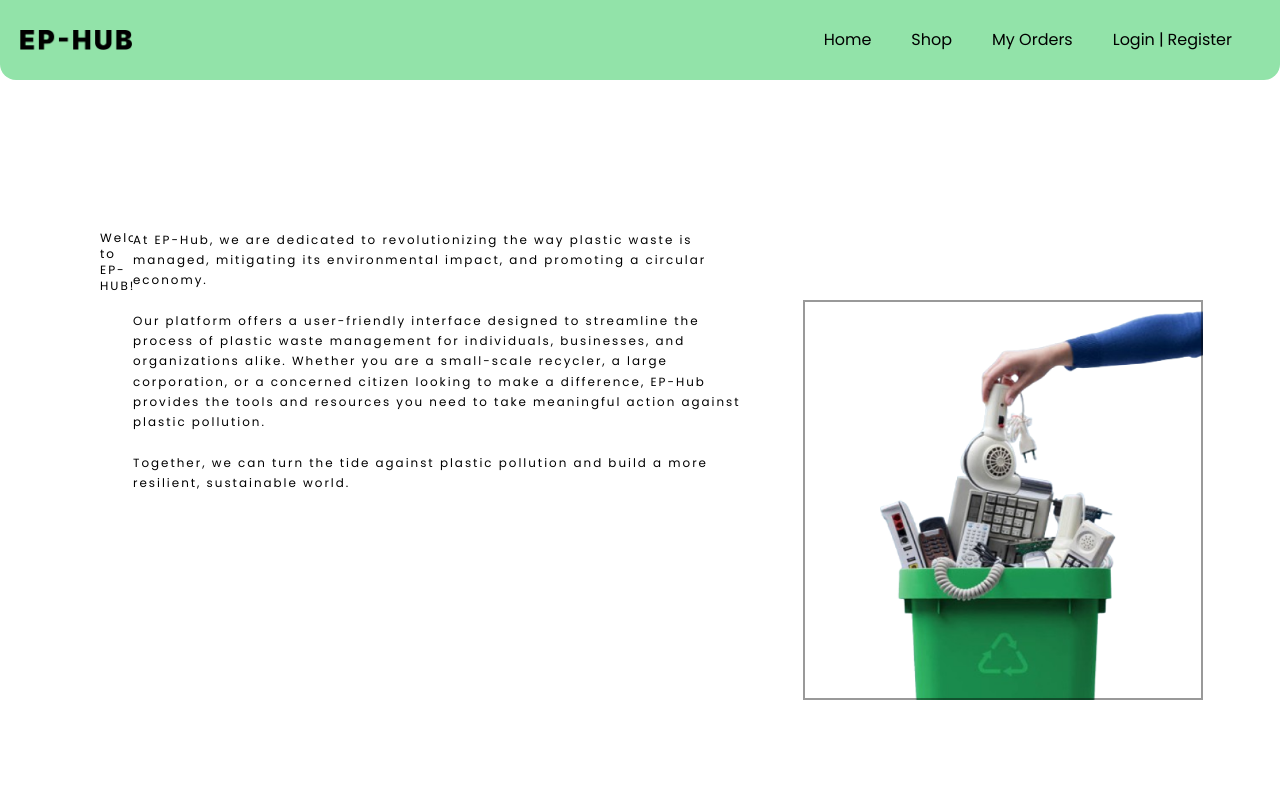
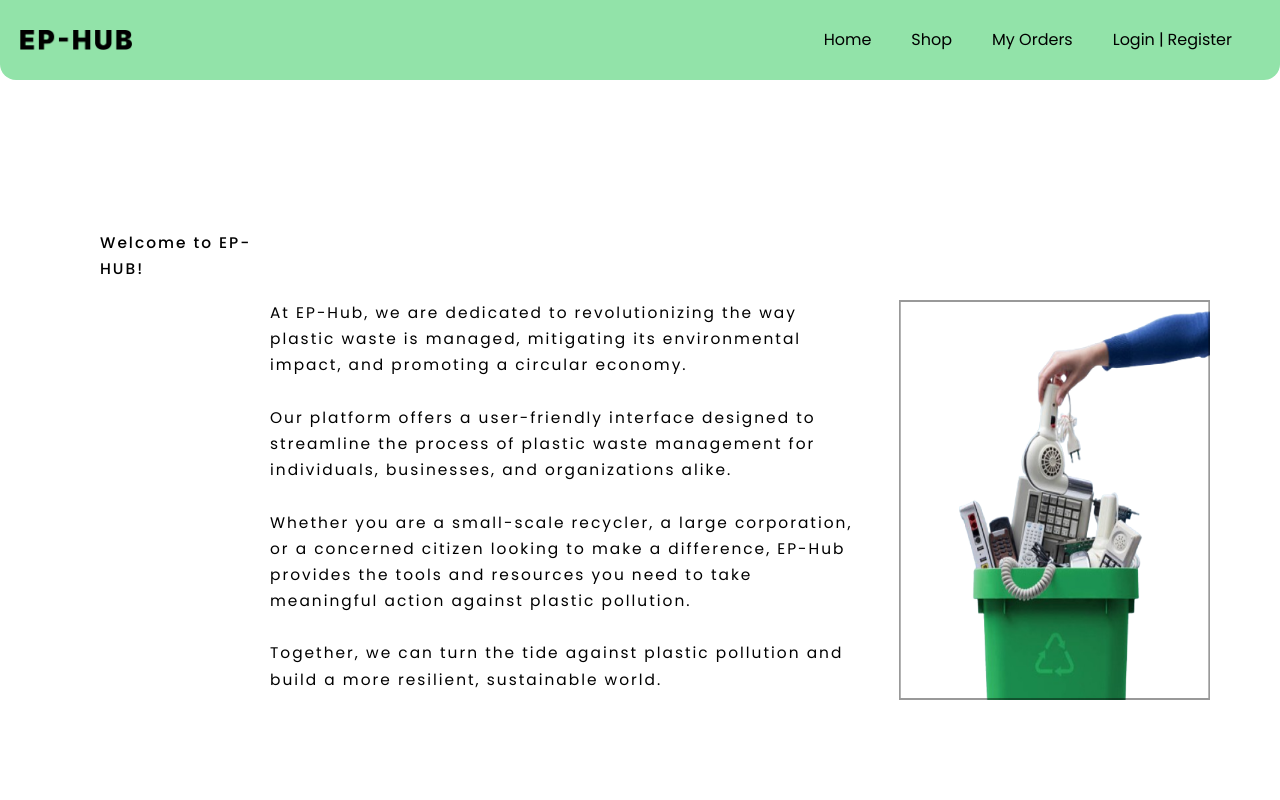
Before and after one commit to ElzaAnnThomas/EP-HUB-Frontend, a React (Vite) app: page / in a window 1280 px wide. Shown: the top 800 px of the page. Built offline with nearby package versions, Linux system fonts and the light colour scheme.

Commit message:
about us changes

```diff
--- a/src/Components/AboutUs.jsx
+++ b/src/Components/AboutUs.jsx
@@ -1,18 +1,26 @@
-import '../Styles/AboutUs.css'
-import image from '../assets/homepage-image.png'
+import '../Styles/AboutUs.css';
+import image from '../assets/homepage-image.png';
 
 const AboutUs = () => {
   return (
     <div className="about-us">
        <div className="content">
-            <h4 className='text-xs'>Welcome to EP-HUB!</h4> <br /><br />
-            <p>At EP-Hub, we are dedicated to revolutionizing the way plastic waste is managed, mitigating its environmental impact, and promoting a circular economy.<br/><br/> Our platform offers a user-friendly interface designed to streamline the process of plastic waste management for individuals, businesses, and organizations alike. Whether you are a small-scale recycler, a large corporation, or a concerned citizen looking to make a difference, EP-Hub provides the tools and resources you need to take meaningful action against plastic pollution. <br/><br/>Together, we can turn the tide against plastic pollution and build a more resilient, sustainable world.</p>
+            <h4 className='w-[600px] font-medium'>Welcome to EP-HUB!</h4>
+            <p className='mt-[70px]'>
+                At EP-Hub, we are dedicated to revolutionizing the way plastic waste is managed, mitigating its environmental impact, and promoting a circular economy.
+                <br/><br/>
+                Our platform offers a user-friendly interface designed to streamline the process of plastic waste management for individuals, businesses, and organizations alike.
+                <br/><br/>
+                Whether you are a small-scale recycler, a large corporation, or a concerned citizen looking to make a difference, EP-Hub provides the tools and resources you need to take meaningful action against plastic pollution.
+                <br/><br/>
+                Together, we can turn the tide against plastic pollution and build a more resilient, sustainable world.
+            </p>
        </div>
        <div className="image-container">
-        <img src={image} alt="" className='image'/>
+            <img src={image} alt="EP-Hub" className="image"/>
        </div>
     </div>
-  )
-}
+  );
+};
 
-export default AboutUs
+export default AboutUs;
--- a/src/Styles/AboutUs.css
+++ b/src/Styles/AboutUs.css
@@ -1,22 +1,25 @@
-.about-us{
+/* AboutUs Container */
+.about-us {
     width: 100%;
     height: 100vh;
-    margin: 150px 100px 0px 100px;
+    margin: 150px 100px 0 100px;
     display: flex;
     flex-direction: row;
-    font-size: 17px;
+    font-size: 22px;
     letter-spacing: 2px;
     line-height: 1.7;
 }
 
-.content{
-    width: 60%;
+/* Content Section */
+.content {
+    width: 900px;
     padding-right: 20px;
 }
 
-.image-container{
-    width: 40%;
-    height: 80%;
+/* Image Container */
+.image-container {
+    width: 400px;
+    height: 800px;
     display: flex;
     justify-content: center;
     padding: 20px;
@@ -24,15 +27,15 @@
     margin-top: 50px;
 }
 
-.image{
+/* Image Styles */
+.image {
     width: 400px;
     height: 400px;
 }
 
-@media screen and (max-width: 768px){
-
-    .image-container{
+/* Responsive Styles */
+@media screen and (max-width: 768px) {
+    .image-container {
         display: none;
     }
-
 }
```
